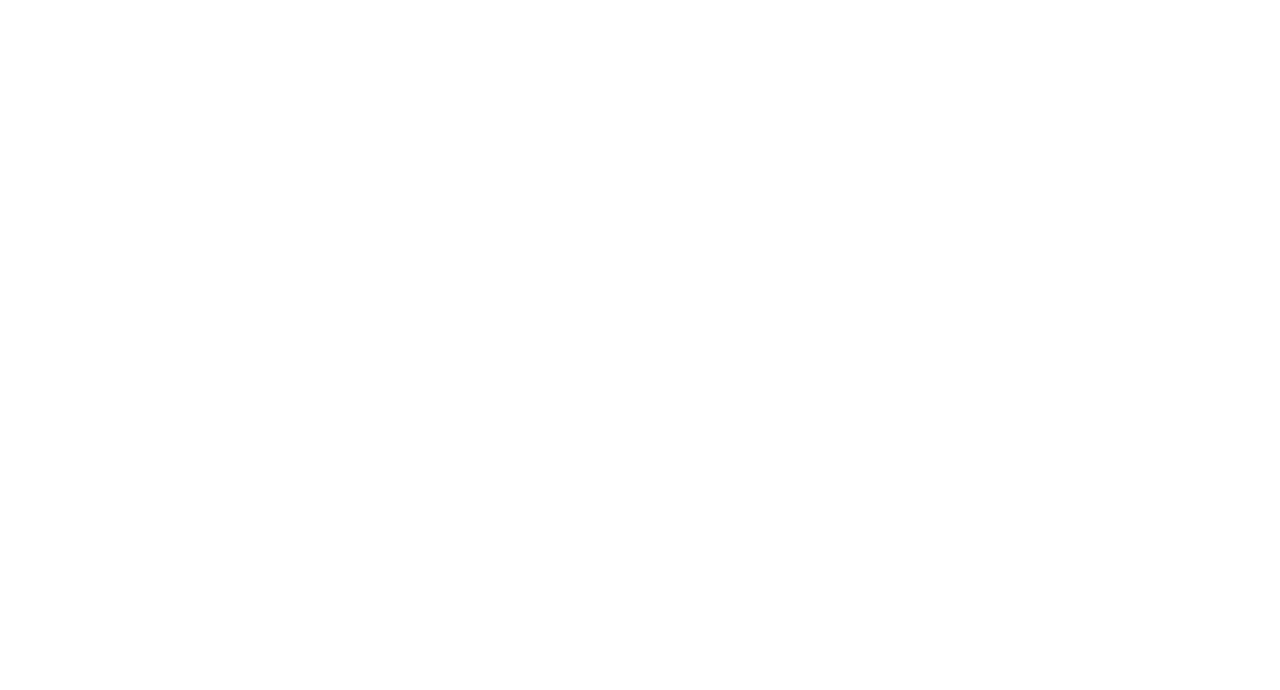
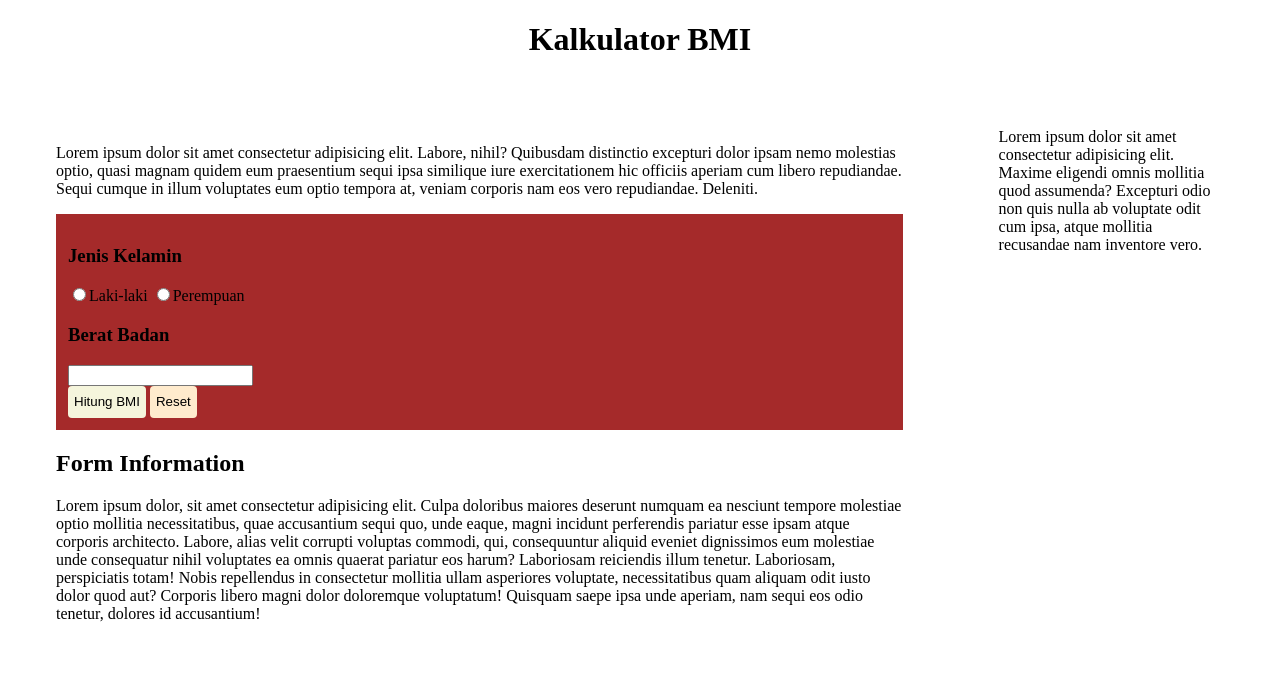
Before and after one commit to revou-fundamental-course/5-aug-24-Aprilisn, a plain HTML site: page index.html in a window 1280 px wide. Drawn offline with Linux system fonts and the light colour scheme.

Commit message:
update layout + styling

```diff
--- a/css/styles.css
+++ b/css/styles.css
@@ -1 +1,37 @@
 /*Ini CSS*/
+
+.main-title{
+    text-align: center;
+}
+
+main{
+    display: flex;
+}
+
+form{
+    padding: 12px;
+    background-color: brown;
+}
+
+aside{
+    padding: 48px;
+}
+
+.button{
+    height: 32px;
+    background-color: beige;
+    border: none;
+    border-radius: 4px;
+    -webkit-border-radius: 4px;
+    -moz-border-radius: 4px;
+    -ms-border-radius: 4px;
+    -o-border-radius: 4px;
+}
+
+.bg-cornsilk{
+    background-color: beige;
+}
+
+.bg-reset{
+    background-color: blanchedalmond;
+}
--- a/index.html
+++ b/index.html
@@ -7,6 +7,51 @@
     <link rel="stylesheet" href="css\styles.css">
 </head>
 <body>
+    <header>
+        <h1 class="main-title">Kalkulator BMI</h1>
+    </header>
 
+    <main>
+        <aside>
+            <article class="">
+                <p>Lorem ipsum dolor sit amet consectetur adipisicing elit. Labore, nihil? Quibusdam distinctio excepturi dolor ipsam nemo molestias optio, quasi magnam quidem eum praesentium sequi ipsa similique iure exercitationem hic officiis aperiam cum libero repudiandae. Sequi cumque in illum voluptates eum optio tempora at, veniam corporis nam eos vero repudiandae. Deleniti.</p>
+            </article>
+
+            <form action="">
+                <div>
+                    <h3>Jenis Kelamin</h3>
+                    <input type="radio" id="laki-laki" name="jenis kelamin" value="laki-laki"><label for="laki-laki">Laki-laki</label>
+                    <input type="radio" id="perempuan" name="jenis kelamin" value="perempuan"><label for="perempuan">Perempuan</label>
+                </div>
+
+                <div>
+                    <h3>Berat Badan</h3>
+                    <input type="number">
+                </div>
+
+                <div >
+                    <button class="button bg-cornsilk">Hitung BMI</button>
+                    <button class="button bg-reset">Reset</button>
+                </div>
+            </form>
+
+            <article>
+                <header>
+                    <h2>Form Information</h2>
+                </header>
+
+                <p>Lorem ipsum dolor, sit amet consectetur adipisicing elit. Culpa doloribus maiores deserunt numquam ea nesciunt tempore molestiae optio mollitia necessitatibus, quae accusantium sequi quo, unde eaque, magni incidunt perferendis pariatur esse ipsam atque corporis architecto. Labore, alias velit corrupti voluptas commodi, qui, consequuntur aliquid eveniet dignissimos eum molestiae unde consequatur nihil voluptates ea omnis quaerat pariatur eos harum? Laboriosam reiciendis illum tenetur. Laboriosam, perspiciatis totam! Nobis repellendus in consectetur mollitia ullam asperiores voluptate, necessitatibus quam aliquam odit iusto dolor quod aut? Corporis libero magni dolor doloremque voluptatum! Quisquam saepe ipsa unde aperiam, nam sequi eos odio tenetur, dolores id accusantium!</p>
+            </article>
+        </aside>
+
+        <aside>
+            <section>
+                Lorem ipsum dolor sit amet consectetur adipisicing elit. Maxime eligendi omnis mollitia quod assumenda? Excepturi odio non quis nulla ab voluptate odit cum ipsa, atque mollitia recusandae nam inventore vero.
+            </section>
+        </aside>
+
+    </main>
+
+    <footer></footer>
 </body>
 </html>
```
